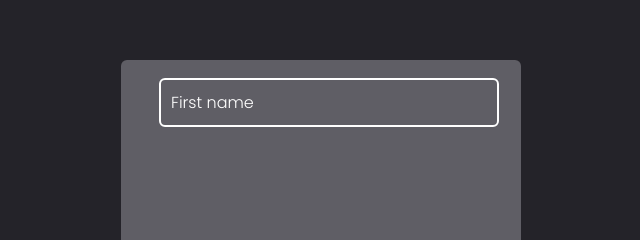
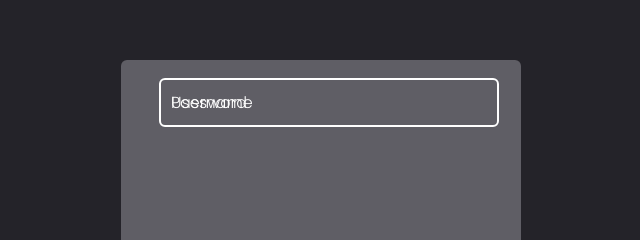
Before and after one commit to LarryTheFatCat/Website-Login-Screen, a plain HTML site: page index.html in a window 1280 px wide. Shown: the part 140-380 px from the top of the page, 319-959 px from the left. Drawn offline with Linux system fonts and the light colour scheme.

```diff
--- a/index.html
+++ b/index.html
@@ -13,7 +13,8 @@
     <div class="card">
         <div class="input-group">
             <input type="text" id="name" required class="input">
-            <label for="name" class="input-label">First name</label>
+            <label for="name" class="input-label">Username</label>
+            <label for="name" class="input-label">Password</label>
           </div>
     </div>
 </body>
```
Also changed, not shown: imgs/background.png (deleted).
